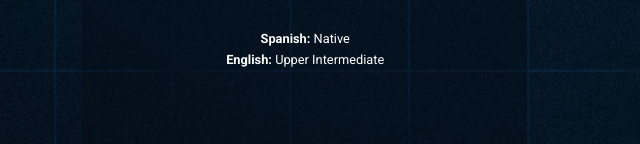
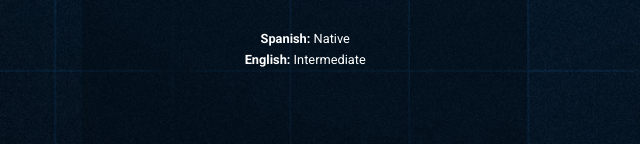
Before and after one commit to flydevs/flydevs-cvs-templates, a website: page docs/cv-briand.html in a window 1280 px wide. Shown: the part 885-1029 px from the top of the page, 0-640 px from the left. Drawn offline with Linux system fonts and the light colour scheme.

Commit message:
update cv brian

```diff
--- a/docs/cv-briand.html
+++ b/docs/cv-briand.html
@@ -63,7 +63,7 @@
 
                     <p class="lang text-center">Spanish: <span>Native</span>
                     </p>
-                    <p class="lang text-center">English: <span>Upper Intermediate</span>
+                    <p class="lang text-center">English: <span>Intermediate</span>
                     </p>
                 </div>
             </div>
```
